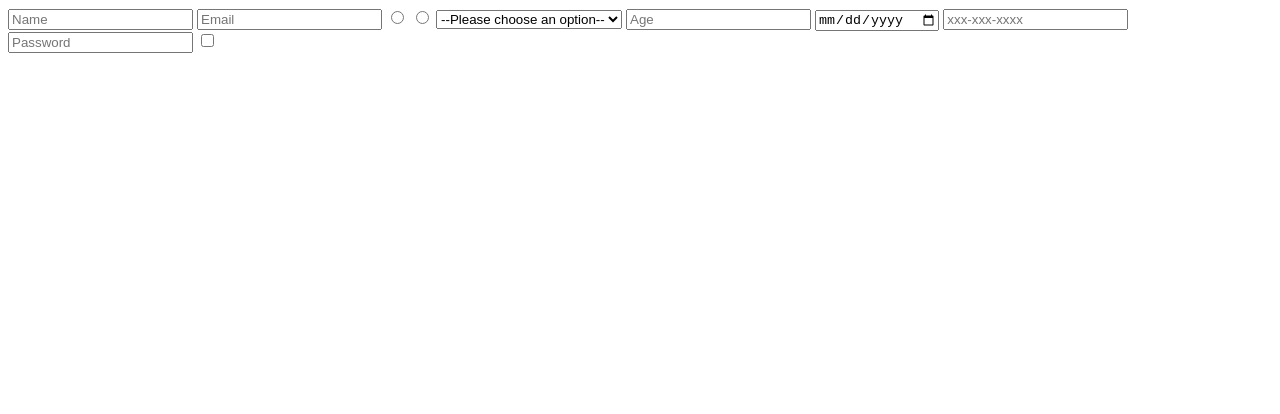
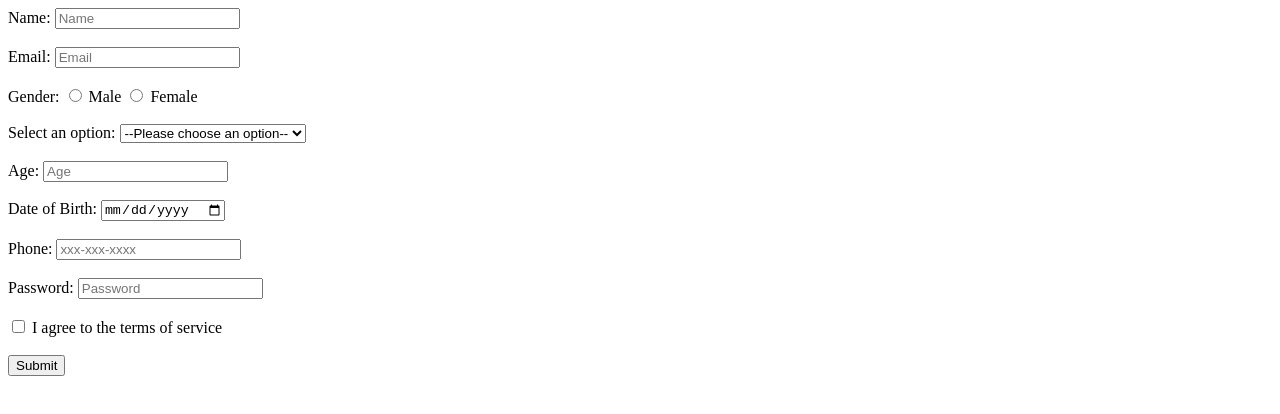
Before and after one commit to acciojob/signup-form-car-justtshreyansh, a website: page main.html in a window 1280 px wide. Drawn offline with Linux system fonts and the light colour scheme.

Commit message:
created a submission

```diff
--- a/main.html
+++ b/main.html
@@ -1,31 +1,61 @@
 <!DOCTYPE html>
+<html>
+<head>
+  <link rel="stylesheet" href="styles.css">
+</head>
+<body>
 
-<html>
+  <form>
+    <!-- Name -->
+    <label for="name">Name:</label>
+    <input type="text" required id="name" placeholder="Name" /><br /><br />
 
-<head>
-	<link rel="stylesheet" href="styles.css">
-</head>
+    <!-- Email -->
+    <label for="email">Email:</label>
+    <input type="email" required id="email" placeholder="Email" /><br /><br />
 
-<body>
-	<!-- the entire body must be written by student -->
-	<input type="text" required id="name" placeholder="Name"/>
-	<input type="email" required id="email" placeholder="Email"/>
-	<input type="radio" required name="gender" id="gender_m" value="male"/>
-	<input type="radio" required name="gender" id="gender_f" value="female"/>
-	<select required id="cars" >
-		<option disabled selected>--Please choose an option--</option>
-		<option>first</option>
-		<option>second</option>
-		<option>third</option>
-	</select>
-	<input type="Number" required id="age" placeholder="Age"/>
-	<input type="date" required id="dob" placeholder="age"/>
-    <input type="tel" id="tel" placeholder="xxx-xxx-xxxx"/>
-	<input type="password" required id="password" placeholder="Password"/>
-	<input type="checkbox" required id="tos" />
-	<script type="text/javascript" src="./script.js">
-</script>
+    <!-- Gender -->
+    <label>Gender:</label>
+    <input type="radio" required name="gender" id="gender_m" value="male" />
+    <label for="gender_m">Male</label>
+    <input type="radio" required name="gender" id="gender_f" value="female" />
+    <label for="gender_f">Female</label><br /><br />
 
+    <!-- Select with Placeholder -->
+    <label for="cars">Select an option:</label>
+    <select required id="cars">
+      <option value="" disabled selected>--Please choose an option--</option>
+      <option value="first">First</option>
+      <option value="second">Second</option>
+      <option value="third">Third</option>
+    </select><br /><br />
+
+    <!-- Age -->
+    <label for="age">Age:</label>
+    <input type="number" required id="age" placeholder="Age" /><br /><br />
+
+    <!-- DOB -->
+    <label for="dob">Date of Birth:</label>
+    <input type="date" required id="dob" /><br /><br />
+
+    <!-- Phone -->
+    <label for="tel">Phone:</label>
+    <input type="tel" id="tel" placeholder="xxx-xxx-xxxx" /><br /><br />
+
+    <!-- Password -->
+    <label for="password">Password:</label>
+    <input type="password" required id="password" placeholder="Password" /><br /><br />
+
+    <!-- Terms Checkbox -->
+    <label>
+      <input type="checkbox" required id="tos" />
+      I agree to the terms of service
+    </label><br /><br />
+
+    <!-- Submit -->
+    <input type="submit" value="Submit" />
+  </form>
+
+  <script type="text/javascript" src="./script.js"></script>
 </body>
-
 </html>
```
